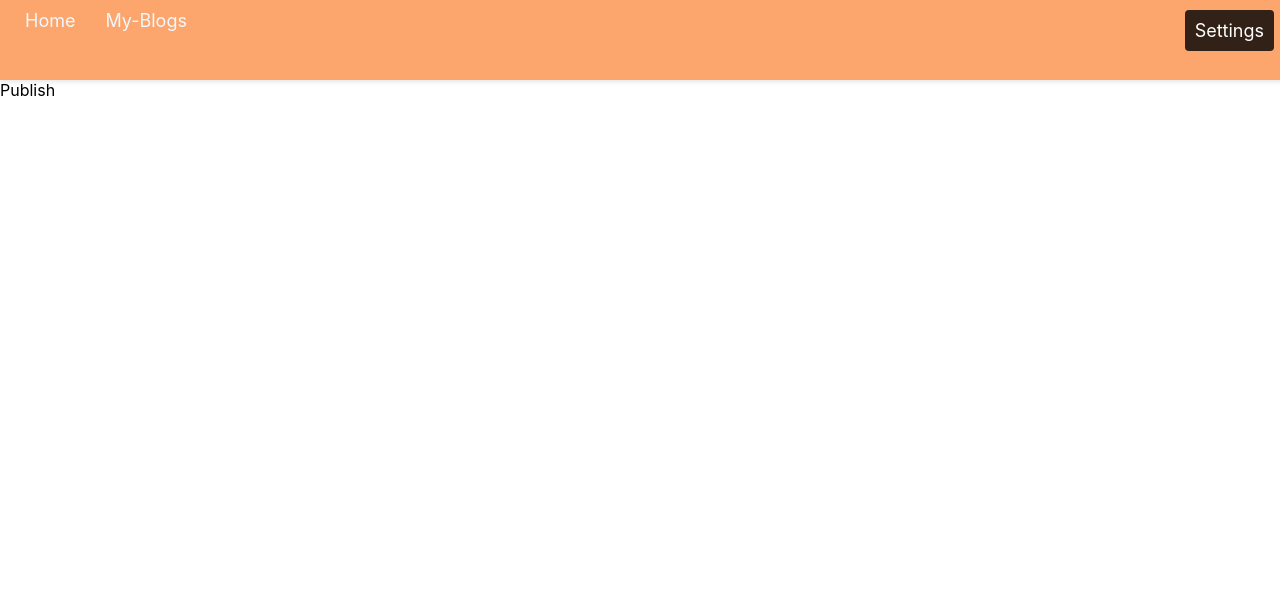
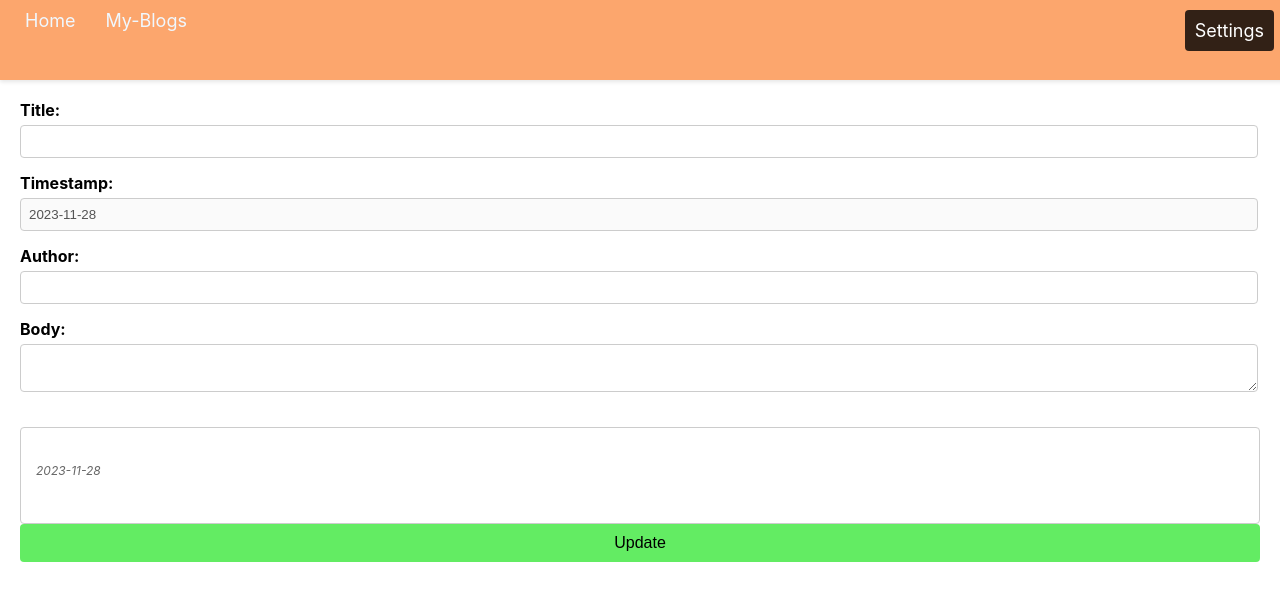
Before and after one commit to ZadeAbhishek/jioApp, a React (Create React App) app in the folder frontend/: page /publish in a window 1280 px wide. Shown: the top 600 px of the page. Built offline with nearby package versions, Linux system fonts and the light colour scheme.

Commit message:
Created Delete and Create Blog Feature

```diff
--- a/frontend/src/Elements/EditBlog.jsx
+++ b/frontend/src/Elements/EditBlog.jsx
@@ -49,6 +49,7 @@ const [blog, setBlog] = React.useState({
         name="timestamp"
         value={blog.timestamp}
         onChange={handleChange}
+        disabled
       />
 
       <label htmlFor="author">Author:</label>
--- a/frontend/src/Elements/Home.jsx
+++ b/frontend/src/Elements/Home.jsx
@@ -6,8 +6,8 @@ import TitleCard from './TitleCard';
 const globalBlogsUrl = 'http://localhost:8080/allblogs';
 
 function cpmt(blog1, blog2) {
-  const t1 = Number(blog1.timestamp);
-  const t2 = Number(blog2.timestamp);
+  const t1 = Number(blog1.id);
+  const t2 = Number(blog2.id);
 
   if (t1 < t2) return -1;
   if (t1 > t2) return 1;
--- a/frontend/src/Elements/PersonalBlog.jsx
+++ b/frontend/src/Elements/PersonalBlog.jsx
@@ -4,6 +4,7 @@ import { Link } from 'react-router-dom';
 import "../css/personalBlog.css"
 
 const globalBlogsUrl = 'http://localhost:8080/personalblog';
+const deleteBlogsUrl = 'http://localhost:8080/deleteblog';
 
 function PersonalBlogs() {
   const email = 'zadeabhi55@gmail.com';
@@ -21,8 +22,13 @@ function PersonalBlogs() {
 
   const handleDelete = (blogId) => {
     console.log('Delete blog with ID:', blogId);
+    axios.post(deleteBlogsUrl,{email:email,id:blogId}).then((response)=>{updateUI(response)}).catch((error)=>{alert(error)})
   };
 
+  const updateUI = (response)=>{
+    alert(response.data)
+    window.location.reload(false);
+  }
   return (
     <div className='home-body'>
       {blogs.map((blog) => (
@@ -30,6 +36,7 @@ function PersonalBlogs() {
           <div className='title'>{blog.title}</div>
           <div className='timestamp-author'>
             <div className='timestamp'>{blog.timestamp}</div>
+            <div className='timestamp'>{blog.time}</div>
             <div className='author'>{blog.author}</div>
           </div>
           <div className='card-body'>{blog.body.slice(0, 250) + '....'}</div>
@@ -39,6 +46,7 @@ function PersonalBlogs() {
           </div>
         </div>
       ))}
+      <Link className='read-more publish-btn' to={{ pathname: `/publish`}} >Publish</Link>
     </div>
   );
 }
--- a/frontend/src/Elements/Publish.jsx
+++ b/frontend/src/Elements/Publish.jsx
@@ -1,8 +1,85 @@
-import React from 'react'
+import axios from 'axios';
+import React from 'react';
+import { Link } from 'react-router-dom';
 
+let date = new Date().toJSON();
+const email = "zadeabhi55@gmail.com"
+const creatBlogUrl = 'http://localhost:8080/creatblog';
 function Publish() {
+  const [blog, setBlog] = React.useState({
+    id:'',
+    title: '',
+    timestamp: date.slice(0,10),
+    author: '',
+    body: '',
+    time:'',
+  });
+  const handleChange = (e) => {
+    const { name, value } = e.target;
+    setBlog((prevBlog) => ({
+      ...prevBlog,
+      [name]: value,
+    }));
+  };
+
+  const handleUpdate = () => {
+    console.log('Blog Updated:', blog);
+    blog.time = date.slice(11,16);
+    let Date = `${blog.timestamp.replace(/\D/g,'')}` + `${blog.time.replace(/\D/g,'')}`;
+    blog.id = Date;
+    axios.post(creatBlogUrl,{email:email,id:blog.id,title:blog.title,timestamp:blog.timestamp,author:blog.author,body:blog.body, time:blog.time}).then((response)=>{alert(response.data)}).catch((error)=>{alert(error)})
+  };
   return (
-    <div>Publish</div>
+    <div className='edit-body'>
+      <label htmlFor="title">Title:</label>
+      <input
+        type="text"
+        id="title"
+        name="title"
+        value={blog.title}
+        onChange={handleChange}
+      />
+
+      <label htmlFor="timestamp">Timestamp:</label>
+      <input
+        type="text"
+        id="timestamp"
+        name="timestamp"
+        value={blog.timestamp}
+        onChange={handleChange}
+        disabled
+      />
+
+      <label htmlFor="author">Author:</label>
+      <input
+        type="text"
+        id="author"
+        name="author"
+        value={blog.author}
+        onChange={handleChange}
+      />
+
+      <label htmlFor="body">Body:</label>
+      <textarea
+        id="body"
+        name="body"
+        value={blog.body}
+        onChange={handleChange}
+      ></textarea>
+
+      <div className="preview">
+        <div className="title">{blog.title}</div>
+        <div className="timestamp-author">
+          <div className="timestamp">{blog.timestamp}</div>
+          <div className="author">{blog.author}</div>
+        </div>
+        <div className="card-body">
+          {blog.body}
+        </div>
+      </div>
+
+      <button onClick={handleUpdate}>Update</button>
+    </div>
   )
 }
 
--- a/frontend/src/Elements/TitleCard.jsx
+++ b/frontend/src/Elements/TitleCard.jsx
@@ -8,6 +8,7 @@ function TitleCard({ blog }) {
       <div className='title'>{blog.title}</div>
       <div className='timestamp-author'>
         <div className='timestamp'>{blog.timestamp}</div>
+        <div className='timestamp'>{blog.time}</div>
         <div className='author'>{blog.author}</div>
       </div>
       <div className='card-body'>{blog.body.slice(0, 250) + '.....'}</div>
--- a/frontend/src/css/personalBlog.css
+++ b/frontend/src/css/personalBlog.css
@@ -68,3 +68,12 @@
 .delete-button:hover {
     opacity: 0.8;
 }
+
+.publish-btn {
+    position: fixed;
+    bottom: 20px;
+    right: 20px;
+    font-weight: bold;
+    background-color: greenyellow;
+    color: black;
+}
```
Also changed, not shown: 1 other file (tests, documents, lock files or other folders).
